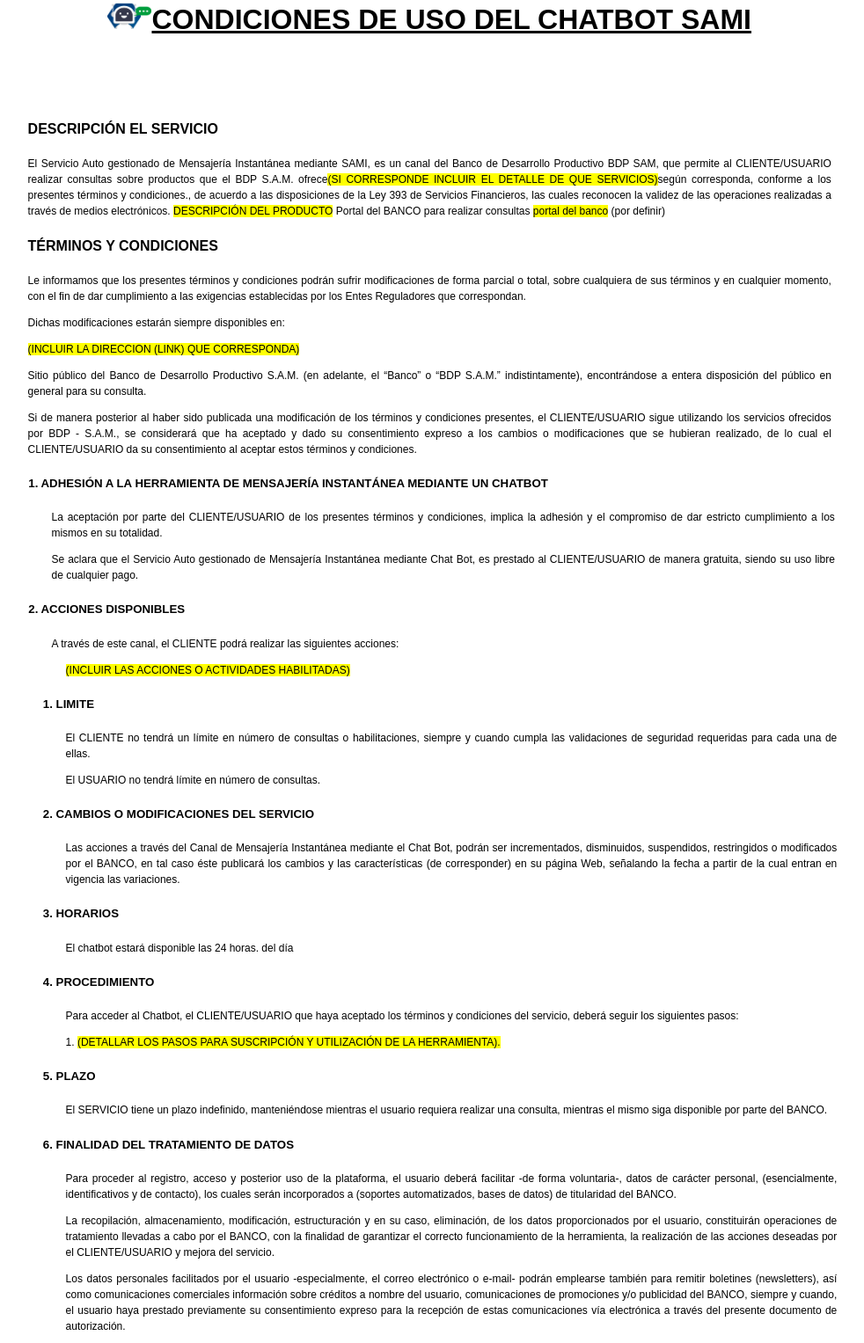
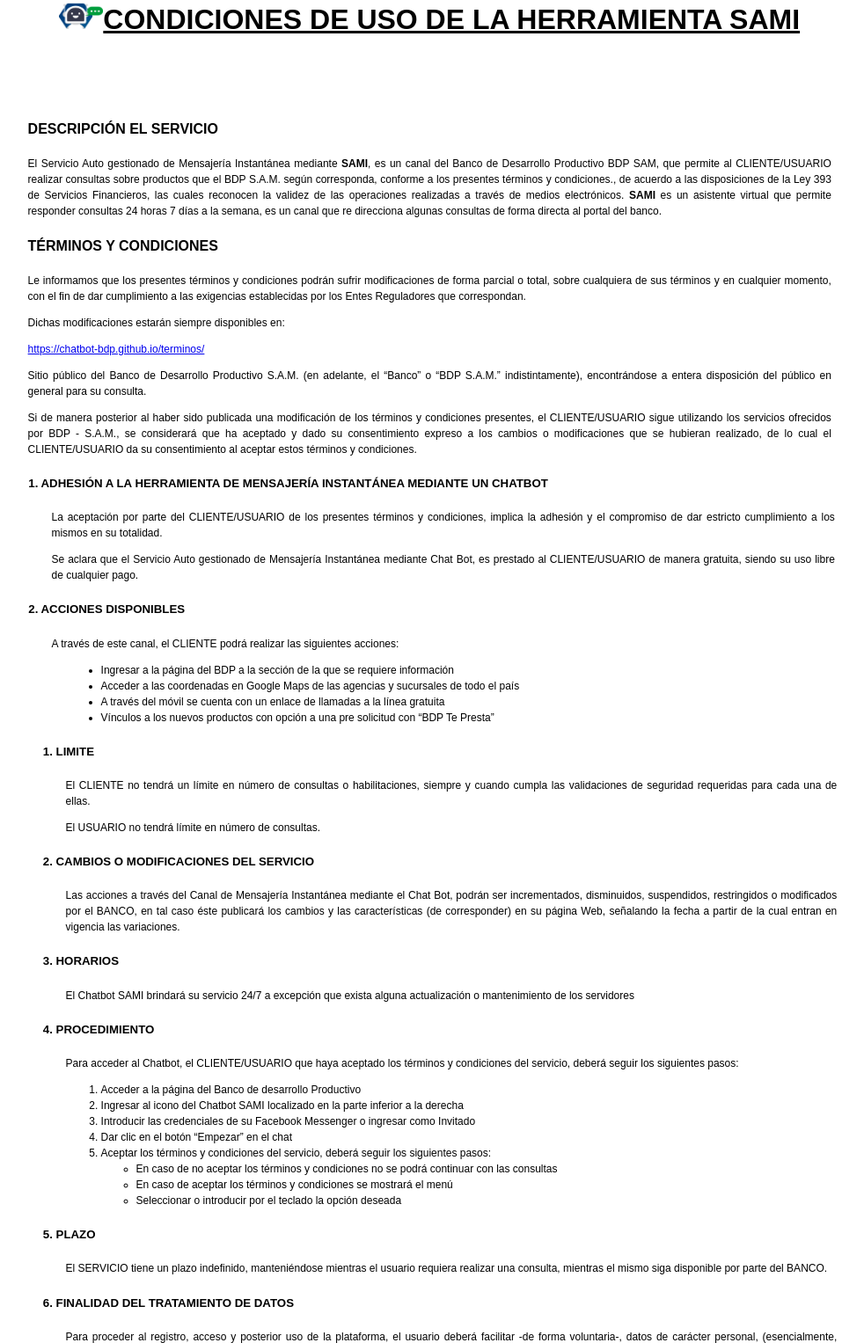
Before and after one commit to chatbot-bdp/terminos, a plain HTML site: page index.html in a window 1280 px wide. Shown: the part 26-1553 px from the top of the page at 88% size, without its empty margins (166-1148 px from the left). Drawn offline with Linux system fonts and the light colour scheme.

Commit message:
Terminos y condiciones actualizados

```diff
--- a/index.html
+++ b/index.html
@@ -17,23 +17,23 @@
             style="width: 50px; height: 30px"
             src="img/BDP.png"
             alt="logo"
-          /><u>CONDICIONES DE USO DEL CHATBOT SAMI</u>
+          /><u>CONDICIONES DE USO DE LA HERRAMIENTA SAMI</u>
         </h1>
         <br /><br /><br />
 
         <h4>DESCRIPCIÓN EL SERVICIO</h4>
 
         <p>
-          El Servicio Auto gestionado de Mensajería Instantánea mediante SAMI,
-          es un canal del Banco de Desarrollo Productivo BDP SAM, que permite al
-          CLIENTE/USUARIO realizar consultas sobre productos que el BDP S.A.M.
-          ofrece<mark>(SI CORRESPONDE INCLUIR EL DETALLE DE QUE SERVICIOS)</mark
-          >según corresponda, conforme a los presentes términos y condiciones.,
-          de acuerdo a las disposiciones de la Ley 393 de Servicios Financieros,
-          las cuales reconocen la validez de las operaciones realizadas a través
-          de medios electrónicos. <mark>DESCRIPCIÓN DEL PRODUCTO</mark> Portal
-          del BANCO para realizar consultas <mark>portal del banco</mark> (por
-          definir)
+          El Servicio Auto gestionado de Mensajería Instantánea mediante
+          <b>SAMI</b>, es un canal del Banco de Desarrollo Productivo BDP SAM,
+          que permite al CLIENTE/USUARIO realizar consultas sobre productos que
+          el BDP S.A.M. según corresponda, conforme a los presentes términos y
+          condiciones., de acuerdo a las disposiciones de la Ley 393 de
+          Servicios Financieros, las cuales reconocen la validez de las
+          operaciones realizadas a través de medios electrónicos. <b>SAMI</b> es
+          un asistente virtual que permite responder consultas 24 horas 7 días a
+          la semana, es un canal que re direcciona algunas consultas de forma
+          directa al portal del banco.
         </p>
 
         <h4>TÉRMINOS Y CONDICIONES</h4>
@@ -46,7 +46,7 @@
         </p>
         <p>Dichas modificaciones estarán siempre disponibles en:</p>
         <p>
-          <mark>(INCLUIR LA DIRECCION (LINK) QUE CORRESPONDA)</mark>
+          <a href="url">https://chatbot-bdp.github.io/terminos/</a>
         </p>
         <p>
           Sitio público del Banco de Desarrollo Productivo S.A.M. (en adelante,
@@ -89,7 +89,12 @@
 
         <div style="margin-left: 4%">
           <p>
-            <mark>(INCLUIR LAS ACCIONES O ACTIVIDADES HABILITADAS)</mark>
+            <ul>
+              <li>Ingresar a la página del BDP a la sección de la que se requiere información</li>
+              <li>Acceder a las coordenadas en Google Maps de las agencias y sucursales de todo el país</li>
+              <li>A través del móvil se cuenta con un enlace de llamadas a la línea gratuita</li>
+              <li>Vínculos a los nuevos productos con opción a una pre solicitud con “BDP Te Presta”</li>
+            </ul>
           </p>
 
           <h5>1. LIMITE</h5>
@@ -114,7 +119,7 @@
 
           <h5>3. HORARIOS</h5>
 
-          <p>El chatbot estará disponible las 24 horas. del día</p>
+          <p>El Chatbot SAMI brindará su servicio 24/7 a excepción que exista alguna actualización o mantenimiento de los servidores</p>
 
           <h5>4. PROCEDIMIENTO</h5>
 
@@ -124,11 +129,23 @@
             pasos:
           </p>
           <p>
-            1.
-            <mark
-              >(DETALLAR LOS PASOS PARA SUSCRIPCIÓN Y UTILIZACIÓN DE LA
-              HERRAMIENTA).</mark
-            >
+            <ol>
+              <li>Acceder a la página del Banco de desarrollo Productivo
+              </li>
+              <li>Ingresar al icono del Chatbot SAMI localizado en la parte inferior a la derecha
+              </li>
+              <li>Introducir las credenciales de su Facebook Messenger o ingresar como Invitado
+              </li>
+              <li>Dar clic en el botón “Empezar” en el chat
+              </li>
+              <li>Aceptar los términos y condiciones del servicio, deberá seguir los siguientes pasos:
+              </li>
+              <ul>
+                <li>En caso de no aceptar los términos y condiciones no se podrá continuar con las consultas</li>
+                <li>En caso de aceptar los términos y condiciones se mostrará el menú</li>
+                <li>Seleccionar o introducir por el teclado la opción deseada</li>
+              </ul>
+            </ol>
           </p>
 
           <h5>5. PLAZO</h5>
@@ -155,16 +172,6 @@
             BANCO, con la finalidad de garantizar el correcto funcionamiento de
             la herramienta, la realización de las acciones deseadas por el
             CLIENTE/USUARIO y mejora del servicio.
-          </p>
-          <p>
-            Los datos personales facilitados por el usuario -especialmente, el
-            correo electrónico o e-mail- podrán emplearse también para remitir
-            boletines (newsletters), así como comunicaciones comerciales
-            información sobre créditos a nombre del usuario, comunicaciones de
-            promociones y/o publicidad del BANCO, siempre y cuando, el usuario
-            haya prestado previamente su consentimiento expreso para la
-            recepción de estas comunicaciones vía electrónica a través del
-            presente documento de autorización.
           </p>
 
           <h5>7. CONSERVACIÓN DE LOS DATOS PERSONALES.</h5>
@@ -194,12 +201,11 @@
             </p>
             <h6>b) DESTINATARIOS</h6>
             <p>
-              - Los datos no se comunicarán a ningún tercero ajeno al BANCO,
-              salvo obligación legal o en cualquier caso, previa solicitud del
-              consentimiento del usuario.
+              -Los datos no se comunicarán a ningún tercero ajeno al BANCO, salvo
+               obligación legal o en cualquier caso, previa solicitud del consentimiento del usuario.
             </p>
             <p>
-              El BANCO podrá dar acceso o transmitir los datos personales
+              - El BANCO podrá dar acceso o transmitir los datos personales
               facilitados por el usuario, a terceros proveedores de servicios,
               con los que haya suscrito acuerdos de encargo de tratamiento de
               datos, y que únicamente accedan a dicha información para prestar
@@ -277,15 +283,13 @@
             Plurinacional de Bolivia.
           </p>
           <p>
-            El CLIENTE/USUARIO, expresa su renuncia a cualquier otra
-            jurisdicción, y acuerda someter todas las cuestiones que puedan
-            surgir en torno a la validez, interpretación, cumplimiento,
-            incumplimiento o resolución del presente contrato o que directa o
-            indirectamente se relacionen con el mismo, a arbitraje en el marco
-            de la Ley N° 708 de Conciliación y Arbitraje de fecha 25 de junio de
-            2015, a las disposiciones reglamentarias y las modificaciones o
-            complementaciones que se efectúen por cualquier otra disposición
-            legal.
+            El CLIENTE/USUARIO, expresa su renuncia a cualquier otra jurisdicción,
+            y acuerda someter todas las cuestiones que puedan surgir en torno a la validez,
+            interpretación, cumplimiento, incumplimiento o resolución del presente contrato
+            o que directa o indirectamente se relacionen con el mismo, a arbitraje en el marco
+             de la Ley N° 708 de Conciliación y Arbitraje de fecha 25 de junio de 2015, a las
+             disposiciones reglamentarias y las modificaciones o complementaciones que se
+             efectúen por cualquier otra disposición legal.
           </p>
           <p>
             Para los procedimientos arbitrales que pudieran suscitarse, el BANCO
--- a/style.css
+++ b/style.css
@@ -24,6 +24,19 @@ p {
   font-size: 12px;
   font-family: Arial, Helvetica, sans-serif;
 }
+ol {
+  line-height: 150%;
+  margin-right: 15%;
+  text-align: justify;
+  font-size: 12px;
+  font-family: Arial, Helvetica, sans-serif;
+}
+ul {
+  line-height: 150%;
+  text-align: justify;
+  font-size: 12px;
+  font-family: Arial, Helvetica, sans-serif;
+}
 .container {
   display: grid;
   grid-template-columns: 0.3fr 1.7fr;
```
